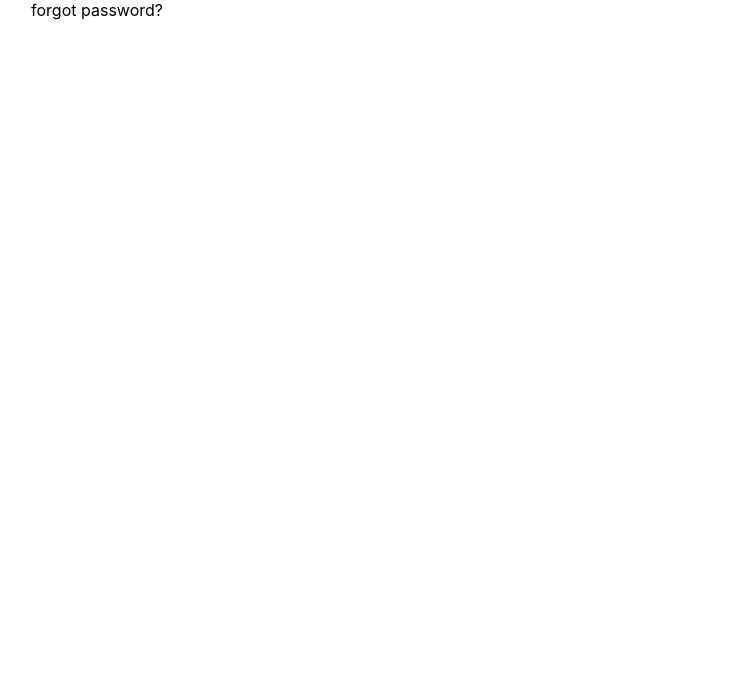
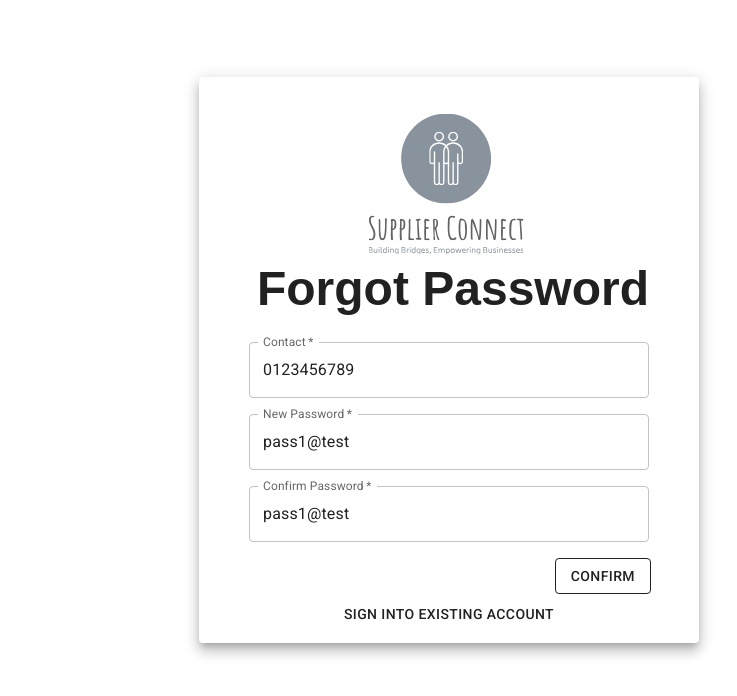
Before and after one commit to innocentsbu20/supplier-connect, a React (Create React App) app: page /forgot in a window 1280 px wide. Shown: the top 696 px of the page, without its empty margins (543-1280 px from the left). Built offline with nearby package versions, Linux system fonts and the light colour scheme; the HTML template or start-up script is replaced by a standard one.

Commit message:
Added Forgot Password

```diff
--- a/src/navigation/Index.js
+++ b/src/navigation/Index.js
@@ -6,7 +6,7 @@ import NotFound from "../views/main/not-found/NotFound";
 import SpecialOffers from "../views/main/special-offers/SpecialOffers";
 import OrderHistory from "../views/main/order-history/OrderHistory";
 import { useUserStore } from '../store/Index';
-import ForgotPassword from "../views/auth/forgot_password/Forgot_Password";
+import ForgotPassword from "../views/auth/forgot-password/ForgotPassword";
 
 const Dashboard = () => {
   const { loginResponse } = useUserStore(store => store);
--- /dev/null
+++ b/src/views/auth/forgot-password/ForgotPassword.js
@@ -0,0 +1,111 @@
+
+import React, { useState } from 'react';
+import './../Index.scss';
+import {
+    Box, Paper, Typography, TextField,
+    ToggleButton, ToggleButtonGroup, Button
+} from '@mui/material';
+import { useNavigate } from "react-router-dom";
+import { useUserStore } from '../../../store/Index';
+import ImageLogo from '../../../components/svg-image/ImageLogo';
+
+const ForgotPassword = () => {
+    const [state, setState] = useState({
+        contact: '0123456789',
+        newPassword: 'pass1@test',
+        confirmPassword: 'pass1@test',
+
+    });
+    const { resetPassword, resetResponse } = useUserStore((state) => state);
+
+    const handleChange = (event, newAlignment) => {
+        setState({
+            ...state,
+            type: newAlignment
+        });
+    };
+
+    const navigate = useNavigate();
+    const handleForgotPassword = () => {
+        /*resetPassword(state)
+        if (resetResponse) {
+            navigate("/")
+            console.log(state)
+        }*/
+        navigate("/")
+        console.log(state)
+    }
+
+    const { contact, newPassword, confirmPassword } = state;
+
+    return (
+
+        <div className='auth'>
+
+            <div className='login-form'>
+                <Box
+                    sx={{
+                        display: 'flex',
+                        flexWrap: 'wrap',
+                        '& > :not(style)': {
+                            m: 1,
+                            width: 500,
+                        },
+                    }}
+                >          <Paper elevation={9} className='content'  >
+                        <Box justifyContent='center' alignItems='center'>
+                            <ImageLogo />
+                            <Typography variant='h3' ml={1} fontFamily='sans-serif' fontWeight='bold' component='h2'>
+                                Forgot Password
+                            </Typography>
+                        </Box>
+                        <Box my={2}>
+                            <Box
+                                component="form"
+                                sx={{
+                                    '& .MuiTextField-root': { m: 1, width: '80%' },
+                                }}
+                                noValidate
+                                autoComplete="off"
+                            >
+                                <div style={{}}>
+                                    <TextField
+                                        required
+                                        fullWidth
+                                        id="contact"
+                                        label="Contact"
+                                        defaultValue={contact}
+                                    />
+                                    <TextField
+                                        required
+                                        fullWidth
+                                        id="newPassword"
+                                        label="New Password"
+                                        defaultValue={newPassword}
+                                    />
+                                    <TextField
+                                        required
+                                        fullWidth
+                                        id="confirmPassword"
+                                        label="Confirm Password"
+                                        defaultValue={confirmPassword}
+                                    />
+                                </div>
+                            </Box>
+                            <Box display='flex' px={6} py={1} justifyContent='flex-end' alignItems='center'>
+                                <Button onClick={handleForgotPassword} variant="outlined" color={'inherit'}>Confirm</Button>
+                            </Box>
+                            <Box display='flex' className='pointer' justifyContent='center' alignItems='center'>
+                                <Typography onClick={() => navigate("/login")} variant='button' component='h2'>
+                                    Sign into existing account
+                                </Typography>
+                            </Box>
+                        </Box>
+                    </Paper>
+                </Box>
+            </div>
+        </div>
+    )
+}
+
+export default ForgotPassword;
--- a/src/views/auth/forgot_password/Forgot_Password.js
+++ /dev/null
@@ -1,7 +0,0 @@
-import React from 'react'
-
-export default function ForgotPassword() {
-    return (
-        <div>forgot password?</div>
-    )
-}
```
